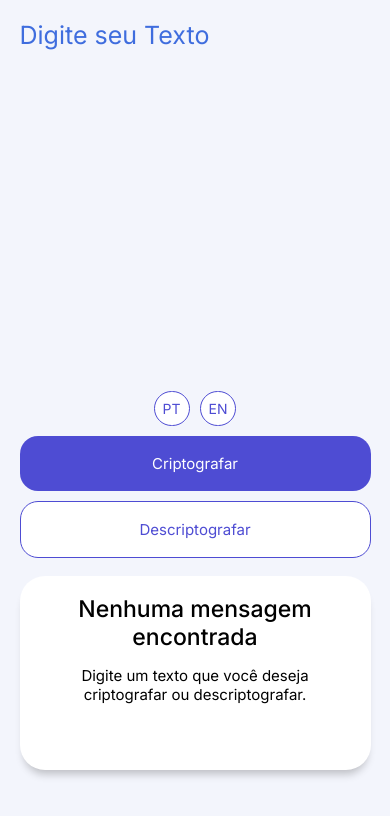
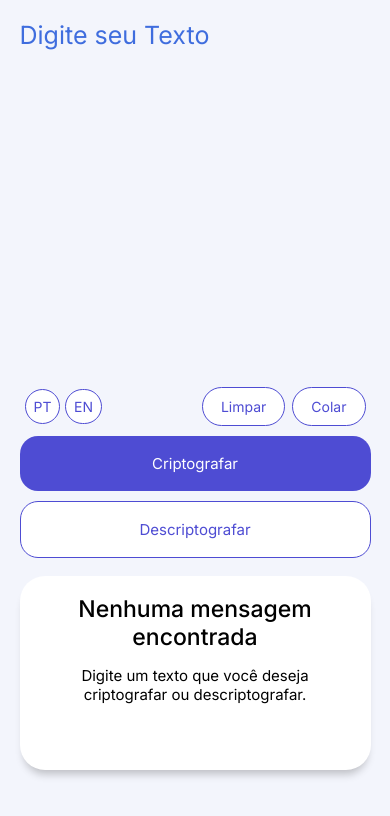
Before and after one commit to marostegaf/Decode, a plain HTML site: page index.html in a window 390 px wide. Drawn offline with Linux system fonts and the light colour scheme.

Commit message:
2.2
Botão "Limpar"
Botão "Colar"

Ajustes de width na caixa de texto
Ajustes de responsividade

```diff
--- a/index.html
+++ b/index.html
@@ -15,8 +15,14 @@
             <textarea class="texto" required="" placeholder="Digite seu Texto" spellcheck="false"></textarea>
             <div class = "conteudo-esquerda-final">
                 <div class="conteudo-esquerda-botoes-lingua">
-                    <button class="pt">PT</button>
-                    <button class="en">EN</button>
+                    <div class="botoes-lingua">
+                        <button class="pt">PT</button>
+                        <button class="en">EN</button>
+                    </div>
+                    <div class="botoes-atalho">
+                        <button class="limpar-atalho">Limpar</button>
+                        <button class="colar-atalho">Colar</button>
+                    </div>
                 </div>
                 <div class="conteudo-esquerda-botoes">
                     <button class="criptografar">Criptografar</button>
--- a/src/scripts/script.js
+++ b/src/scripts/script.js
@@ -32,6 +32,26 @@ botao_en.addEventListener("click", function() {
     mensagem_titulo.innerHTML = "No messages found"
     mensagem_paragrafo.innerHTML = "Enter text that you want to encrypt or decrypt."
     botao_copiar.innerHTML = "Copy"
+});
+
+const limpar_atalho = document.querySelector(".limpar-atalho");
+const colar_atalho = document.querySelector(".colar-atalho");
+
+limpar_atalho.addEventListener("click", function () {
+    input.value = "";
+    mensagem_titulo.style.color = "#000000"
+        if (linguagem == "pt") {
+            mensagem_titulo.innerHTML = "Nenhuma mensagem encontrada"
+            mensagem_paragrafo.innerHTML = "Digite um texto que você deseja criptografar ou descriptografar."
+        } else {
+            mensagem_titulo.innerHTML = "No messages found"
+            mensagem_paragrafo.innerHTML = "Enter text that you want to encrypt or decrypt."
+        }
+});
+
+colar_atalho.addEventListener("click", function () {
+    const textoCriptografado = texto_conteudo_direita.textContent;
+    input.value = textoCriptografado;
 });
 
 input.addEventListener("input", function () {
@@ -184,7 +204,6 @@ function descriptografar(texto) {
     return textoDescriptografado;
 }
 
-
 botao_copiar.addEventListener("click", function () {
     const textoCriptografado = texto_conteudo_direita.textContent;
     navigator.clipboard.writeText(textoCriptografado)
--- a/src/styles/responsive.css
+++ b/src/styles/responsive.css
@@ -16,6 +16,7 @@
 
     .texto {
         font-size: 25px;
+        width: 100%;
     }
 
     .descriptografar {
@@ -76,6 +77,11 @@
         flex-direction: column;
     }
 
+    .conteudo-esquerda-botoes-lingua {
+        margin: 0 5px;
+        margin-bottom: 10px;
+    }
+
     .conteudo-direita {
         margin: 0 5%;
         padding: 5% 5%;
--- a/src/styles/styles.css
+++ b/src/styles/styles.css
@@ -80,26 +80,48 @@ main {
 }
 
 .conteudo-esquerda-botoes-lingua {
+    margin: 0 10px;
     margin-bottom: 10px;
     display: flex;
-    justify-content: center;
+    justify-content: space-between;
     align-items: center;
-    gap: 10px;
 }
 
-.conteudo-esquerda-botoes-lingua button {
+.botoes-lingua button {
     padding: 8px 8px;
     border-radius: 30px;
-    border: none;
     font-size: 14px;
     font-weight: 400;
     background-color: #FFFFFF;
     color: #4E4CD3;
     border: 1.8px solid #4E4CD3;
     cursor: pointer;
+    transition: 0.5s;
 }
 
-.conteudo-esquerda-botoes-lingua button:hover {
+.botoes-lingua button:hover {
+    background-color: #4E4CD3;
+    color: #FFFFFF;
+}
+
+.botoes-atalho {
+    display: flex;
+    gap: 7px;
+}
+
+.botoes-atalho button {
+    padding: 10px 18px;
+    border-radius: 30px;
+    font-size: 14px;
+    font-weight: 400;
+    background-color: #FFFFFF;
+    color: #4E4CD3;
+    border: 1.8px solid #4E4CD3;
+    cursor: pointer;
+    transition: 0.5s;
+}
+
+.botoes-atalho button:hover {
     background-color: #4E4CD3;
     color: #FFFFFF;
 }
```
